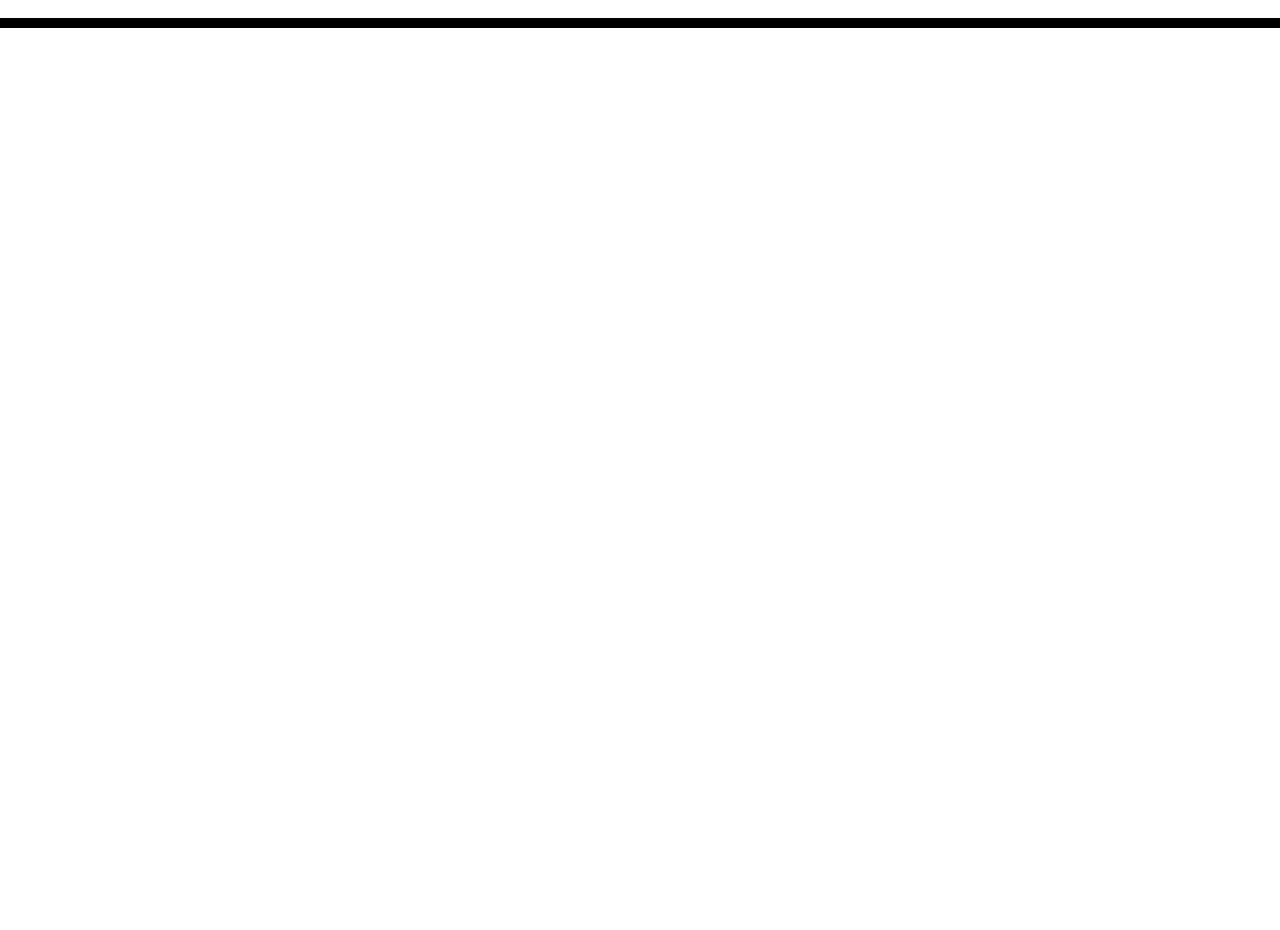
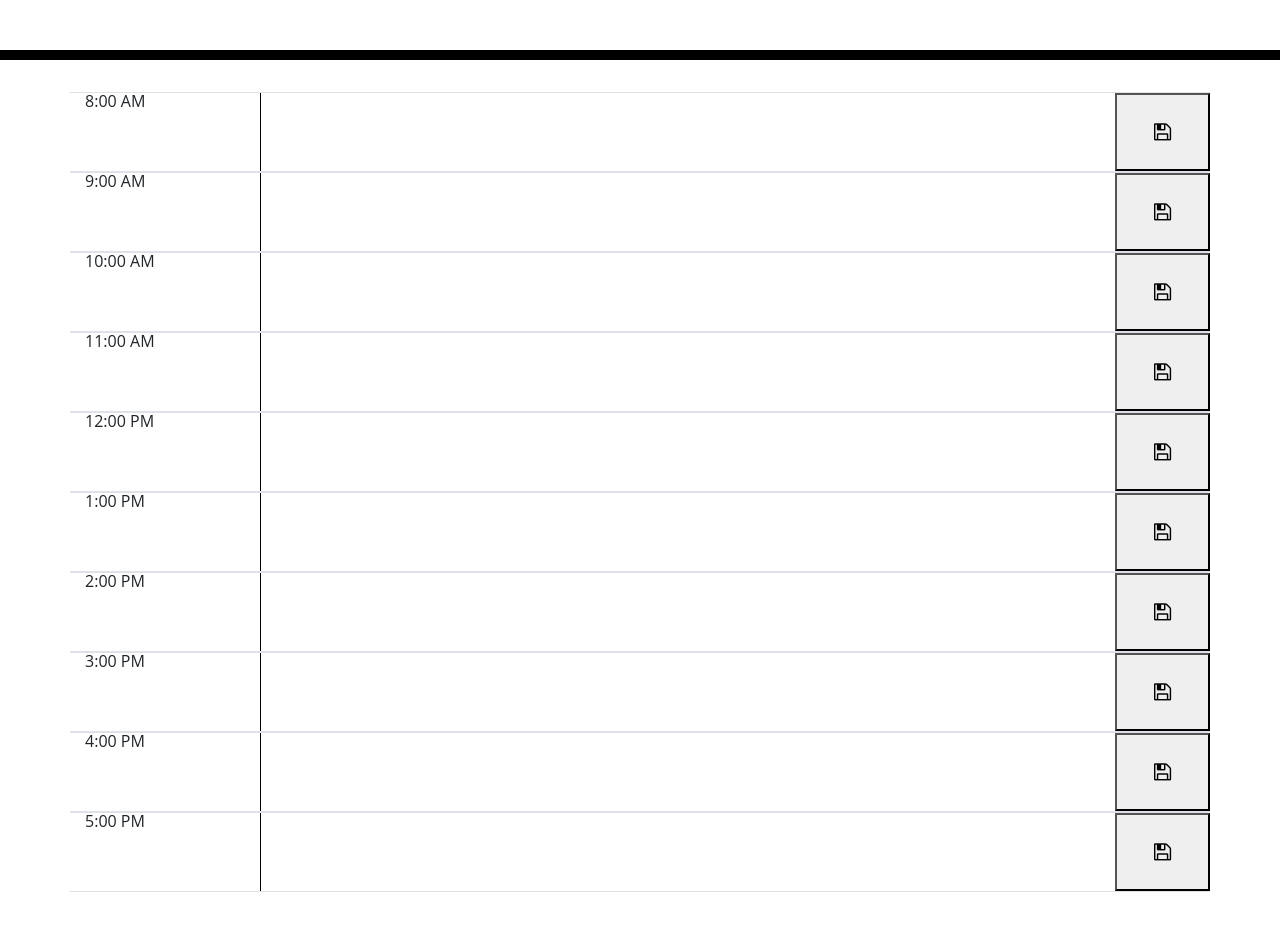
Before and after one commit to wkgrant78/WKG-HW5, a plain HTML site: page index.html in a window 1280 px wide. Shown: the part 240-1170 px from the top of the page. Before the commit the page ends 800 px from the top, so only its background shows below. Drawn offline with nearby package versions, Linux system fonts and the light colour scheme.

Commit message:
Created calendar container, started js

```diff
--- a/index.html
+++ b/index.html
@@ -14,25 +14,93 @@
       integrity="sha384-50oBUHEmvpQ+1lW4y57PTFmhCaXp0ML5d60M1M7uH2+nqUivzIebhndOJK28anvf"
       crossorigin="anonymous"
     />
-    <link
-      href="https://fonts.googleapis.com/css?family=Open+Sans&display=swap"
-      rel="stylesheet"
-    />
+    <link rel="stylesheet" href="https://cdnjs.cloudflare.com/ajax/libs/font-awesome/4.7.0/css/font-awesome.min.css">
+    <link href="https://fonts.googleapis.com/css2?family=Comfortaa:wght@700&display=swap" rel="stylesheet">
     <link rel="stylesheet" href="style.css" />
     <title>Work Day Scheduler</title>
+
   </head>
 
   <body>
     <header class="jumbotron">
       <h1 class="display-3">Work Day Scheduler</h1>
       <p class="lead">A simple calendar app for scheduling your work day</p>
-      <p id="currentDay" class="lead"></p>
+      <br>
+      <p  id="currentDay" class="lead"></p>
     </header>
+
     <div class="container">
-      <!-- Timeblocks go here -->
+      <!-- Time blocks (08:00 - 17:00), event details, save to calendar -->
+
+      <div id="row1" class="row justify-content-md-center border-top border-bottom calendar-row" >
+        <div id="time08" class="col-md-2">8:00 AM</div>
+        <textarea rows="3" id="details" class="col-md-9"></textarea>
+        <button id="save" class="col-md-1"><i class="fa fa-floppy-o" style="font-size:20px"></i></button>
+      </div>
+
+      <div id="row2" class="row justify-content-md-center border-top border-bottom calendar-row" >
+        <div id="time09" class="col-md-2">9:00 AM</div>
+        <textarea rows="3" id="details" class="col-md-9"></textarea>
+        <button id="save" class="col-md-1"><i class="fa fa-floppy-o" style="font-size:20px"></i></button>
+      </div>
+
+      <div id="row3" class="row justify-content-md-center border-top border-bottom calendar-row" >
+        <div id="time10" class="col-md-2">10:00 AM</div>
+        <textarea rows="3" id="details" class="col-md-9"></textarea>
+        <button id="save" class="col-md-1"><i class="fa fa-floppy-o" style="font-size:20px"></i></button>
+      </div>
+
+      <div id="row4" class="row justify-content-md-center border-top border-bottom calendar-row" >
+        <div id="time11" class="col-md-2">11:00 AM</div>
+        <textarea rows="3" id="details" class="col-md-9"></textarea>
+        <button id="save" class="col-md-1"><i class="fa fa-floppy-o" style="font-size:20px"></i></button>
+      </div>
+
+      <div id="row5" class="row justify-content-md-center border-top border-bottom calendar-row" >
+        <div id="time12" class="col-md-2">12:00 PM</div>
+        <textarea rows="3" id="details" class="col-md-9"></textarea>
+        <button id="save" class="col-md-1"><i class="fa fa-floppy-o" style="font-size:20px"></i></button>
+      </div>
+
+      <div id="row6" class="row justify-content-md-center border-top border-bottom calendar-row" >
+        <div id="time13" class="col-md-2">1:00 PM</div>
+        <textarea rows="3" id="details" class="col-md-9"></textarea>
+        <button id="save" class="col-md-1"><i class="fa fa-floppy-o" style="font-size:20px"></i></button>
+      </div>
+
+      <div id="row7" class="row justify-content-md-center border-top border-bottom calendar-row" >
+        <div id="time14" class="col-md-2">2:00 PM</div>
+        <textarea rows="3" id="details" class="col-md-9"></textarea>
+        <button id="save" class="col-md-1"><i class="fa fa-floppy-o" style="font-size:20px"></i></button>
+      </div>
+
+      <div id="row8" class="row justify-content-md-center border-top border-bottom calendar-row" >
+        <div id="time15" class="col-md-2">3:00 PM</div>
+        <textarea rows="3" id="details" class="col-md-9"></textarea>
+        <button id="save" class="col-md-1"><i class="fa fa-floppy-o" style="font-size:20px"></i></button>
+      </div>
+
+      <div id="row9" class="row justify-content-md-center border-top border-bottom calendar-row" >
+        <div id="time16" class="col-md-2">4:00 PM</div>
+        <textarea rows="3" id="details" class="col-md-9"></textarea>
+        <button id="save" class="col-md-1"><i class="fa fa-floppy-o" style="font-size:20px"></i></button>
+      </div>
+
+      <div id="row10" class="row justify-content-md-center border-top border-bottom calendar-row" >
+        <div id="time17" class="col-md-2">5:00 PM</div>
+        <textarea rows="3" id="details" class="col-md-9"></textarea>
+        <button id="save" class="col-md-1"><i class="fa fa-floppy-o" style="font-size:20px"></i></button>
+      </div>
+
+      <div class="container-fluid">
+        <footer class="row">
+          <br><br>
+        </footer>
+      </div>
     </div>
 
     <script src="https://code.jquery.com/jquery-3.4.1.min.js"></script>
     <script src="https://cdnjs.cloudflare.com/ajax/libs/moment.js/2.24.0/moment.min.js"></script>
+    <script src="script.js"></script>
   </body>
 </html>
--- /dev/null
+++ b/script.js
@@ -0,0 +1 @@
+$('currentDay').text(moment().toDate())
--- a/style.css
+++ b/style.css
@@ -1,3 +1,6 @@
+/* font ... font-family: 'Comfortaa', cursive; */
+
+
 body {
     font-family: 'Open Sans', sans-serif;
     font-size: 16px;
@@ -69,3 +72,7 @@ body {
     font-size: 20px;
     transition: all .3s ease-in-out;
   }
+
+  .row {
+    background-color;
+  }
```
